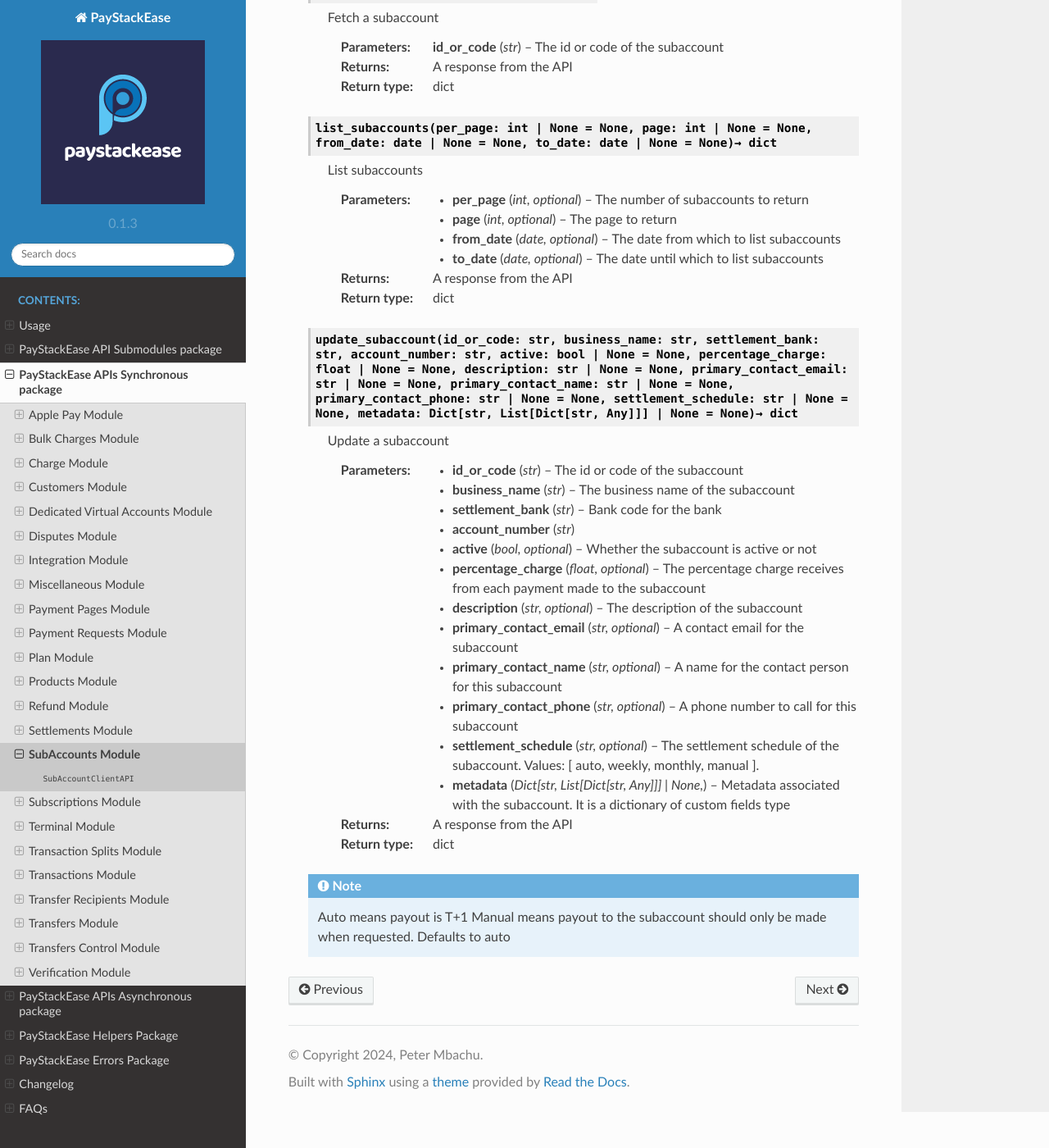
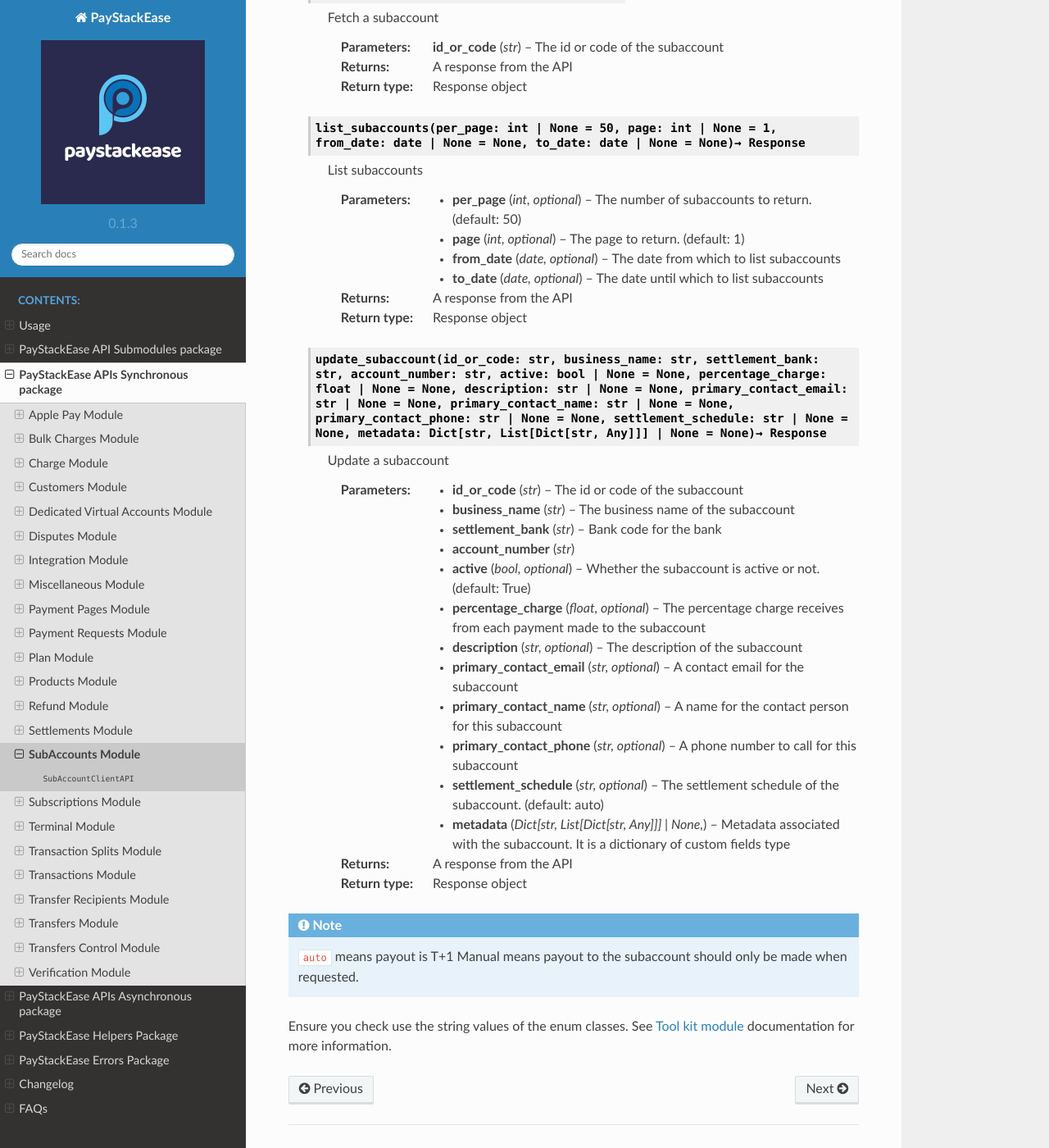
Before and after one commit to cla-bit/PayStackEase, a Sphinx documentation site: the page built from docs/source/subaccounts.rst, in a window 1280 px wide and 1400 px high, scrolled down 995 px. Shown: the whole window at 82% size. Built offline with Sphinx 7.4.7 and the Read the Docs theme 2.0.0, drawn with Linux system fonts in a browser that asks for light colours; some of the changed text lies outside the part shown.

Commit message:
updated documentation for subaccounts: async and sync

```diff
--- a/docs/source/subaccounts.rst
+++ b/docs/source/subaccounts.rst
@@ -7,7 +7,7 @@ SubAccounts Module
 
 Wrapper for Paystack SubAccounts API. The Subaccounts API allows you to create and manage subaccounts on your integration. Subaccounts can be used to split payment between two accounts (your main account and a subaccount).
 
------------------------------------------------------
+-------------
 
 .. py:class:: SubAccountClientAPI(secret_key: str = None)
 
@@ -15,7 +15,7 @@ Wrapper for Paystack SubAccounts API. The Subaccounts API allows you to create a
 
     Paystack SubAccount API Reference: `Subaccount`_
 
-    .. py:method:: create_subaccount(business_name: str, settlement_bank: str, account_number: str, percentage_charge: float, description: str, primary_contact_email: str | None = None, primary_contact_name: str | None = None, primary_contact_phone: str | None = None, metadata: Dict[str, List[Dict[str, Any]]] | None = None)→ dict[source]
+    .. py:method:: create_subaccount(business_name: str, settlement_bank: str, account_number: str, percentage_charge: float, description: str, primary_contact_email: str | None = None, primary_contact_name: str | None = None, primary_contact_phone: str | None = None, metadata: Dict[str, List[Dict[str, Any]]] | None = None)→ Response
 
         Create a subaccount
 
@@ -39,9 +39,9 @@ Wrapper for Paystack SubAccounts API. The Subaccounts API allows you to create a
         :type metadata: Dict[str, List[Dict[str, Any]]] | None,
 
         :return: A response from the API
-        :rtype: dict
+        :rtype: Response object
 
-    .. py:method:: fetch_subaccount(id_or_code: str)→ dict
+    .. py:method:: fetch_subaccount(id_or_code: str)→ Response
 
         Fetch a subaccount
 
@@ -49,15 +49,15 @@ Wrapper for Paystack SubAccounts API. The Subaccounts API allows you to create a
         :type id_or_code: str
 
         :return: A response from the API
-        :rtype: dict
+        :rtype: Response object
 
-    .. py:method:: list_subaccounts(per_page: int | None = None, page: int | None = None, from_date: date | None = None, to_date: date | None = None)→ dict
+    .. py:method:: list_subaccounts(per_page: int | None = 50, page: int | None = 1, from_date: date | None = None, to_date: date | None = None)→ Response
 
         List subaccounts
 
-        :param per_page: The number of subaccounts to return
+        :param per_page: The number of subaccounts to return. (default: 50)
         :type per_page: int, optional
-        :param page: The page to return
+        :param page: The page to return. (default: 1)
         :type page: int, optional
         :param from_date: The date from which to list subaccounts
         :type from_date: date, optional
@@ -65,9 +65,9 @@ Wrapper for Paystack SubAccounts API. The Subaccounts API allows you to create a
         :type to_date: date, optional
 
         :return: A response from the API
-        :rtype: dict
+        :rtype: Response object
 
-    .. py:method:: update_subaccount(id_or_code: str, business_name: str, settlement_bank: str, account_number: str, active: bool | None = None, percentage_charge: float | None = None, description: str | None = None, primary_contact_email: str | None = None, primary_contact_name: str | None = None, primary_contact_phone: str | None = None, settlement_schedule: str | None = None, metadata: Dict[str, List[Dict[str, Any]]] | None = None)→ dict
+    .. py:method:: update_subaccount(id_or_code: str, business_name: str, settlement_bank: str, account_number: str, active: bool | None = None, percentage_charge: float | None = None, description: str | None = None, primary_contact_email: str | None = None, primary_contact_name: str | None = None, primary_contact_phone: str | None = None, settlement_schedule: str | None = None, metadata: Dict[str, List[Dict[str, Any]]] | None = None)→ Response
 
         Update a subaccount
 
@@ -79,7 +79,7 @@ Wrapper for Paystack SubAccounts API. The Subaccounts API allows you to create a
         :type settlement_bank: str
         :param account_number:
         :type account_number: str
-        :param active: Whether the subaccount is active or not
+        :param active: Whether the subaccount is active or not. (default: True)
         :type active: bool, optional
         :param percentage_charge: The percentage charge receives from each payment made to the subaccount
         :type percentage_charge: float, optional
@@ -91,17 +91,18 @@ Wrapper for Paystack SubAccounts API. The Subaccounts API allows you to create a
         :type primary_contact_name: str, optional
         :param primary_contact_phone: A phone number to call for this subaccount
         :type primary_contact_phone: str, optional
-        :param settlement_schedule: The settlement schedule of the subaccount. Values: [ auto, weekly, monthly, manual ].
+        :param settlement_schedule: The settlement schedule of the subaccount. (default: auto)
         :type settlement_schedule: str, optional
         :param metadata: Metadata associated with the subaccount. It is a dictionary of custom fields type
         :type metadata: Dict[str, List[Dict[str, Any]]] | None,
 
         :return: A response from the API
-        :rtype: dict
+        :rtype: Response object
 
-    .. note::
+.. note::
 
-        Auto means payout is T+1 Manual means payout to the subaccount should only be made when requested. Defaults to auto
+    ``auto`` means payout is T+1 Manual means payout to the subaccount should only be made when requested.
 
+Ensure you check use the string values of the enum classes. See :doc:`toolkit` documentation for more information.
 
 .. _Subaccount: https://paystack.com/docs/api/subaccount/
```
Also changed, not shown: docs/source/asubaccounts.rst (+16 -15 lines).
